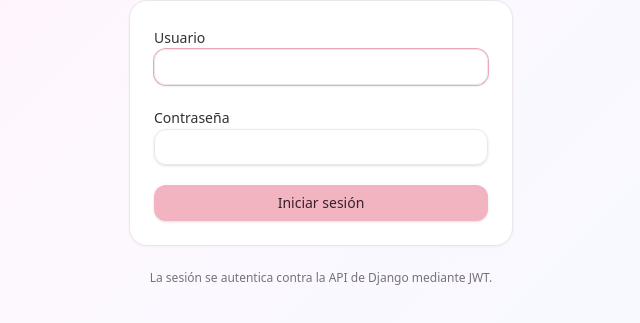
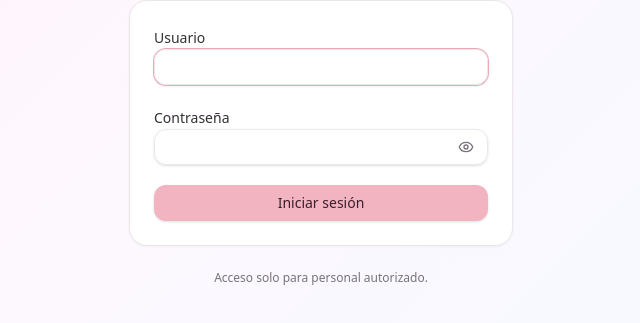
Before and after one commit to AgosBracaccini/gestion-stock-ventas, a React (Vite) app in the folder frontend/: page / in a window 1280 px wide. Shown: the part 307-630 px from the top of the page, without its empty margins (319-959 px from the left). Built offline with nearby package versions, Linux system fonts and the light colour scheme; no server answers.

Commit message:
Login: mensajes en espanol, ver contrasenia y error de conexion claro

```diff
--- a/frontend/src/api/http.ts
+++ b/frontend/src/api/http.ts
@@ -142,7 +142,11 @@ export async function apiRequest<T>(path: string, options: RequestOptions = {}):
     response = await send(skipAuth ? null : getAccessToken());
   } catch (error) {
     if ((error as Error)?.name === "AbortError") throw error;
-    throw new ApiError(0, "No se pudo conectar con el servidor. Verificá que la API esté disponible.", null);
+    throw new ApiError(
+      0,
+      "No se pudo conectar con el servidor. Verificá que la computadora del local esté encendida y que estés conectado a la misma red WiFi.",
+      null,
+    );
   }
 
   if (response.status === 401 && !skipAuth) {
--- a/frontend/src/pages/LoginPage.tsx
+++ b/frontend/src/pages/LoginPage.tsx
@@ -1,6 +1,8 @@
 import { useNavigate } from "react-router-dom";
 import { useEffect, useState } from "react";
+import { Eye, EyeOff } from "lucide-react";
 
+import { ApiError } from "../api/http";
 import { ErrorMessage } from "../components/common/ErrorMessage";
 import { useAuth } from "../auth/AuthProvider";
 import { useTienda } from "../tienda/TiendaProvider";
@@ -8,13 +10,35 @@ import { Button } from "../components/ui/button";
 import { Input } from "../components/ui/input";
 import { Label } from "../components/ui/label";
 
+/** Traduce los errores del login a mensajes claros para quien usa el sistema. */
+function mensajeDeLogin(error: unknown): string {
+  if (error instanceof ApiError) {
+    if (error.status === 0) {
+      return "No se pudo conectar con el servidor. Verificá que la computadora del local esté encendida y que estés conectado a la misma red WiFi.";
+    }
+    if (error.status === 400 || error.status === 401) {
+      return "Usuario o contraseña incorrectos.";
+    }
+    if (error.status === 429) {
+      return "Demasiados intentos. Esperá un minuto antes de volver a intentar.";
+    }
+    if (error.status >= 500) {
+      return "El servidor tuvo un problema. Intentá de nuevo en unos minutos.";
+    }
+    return "No se pudo iniciar sesión. Intentá de nuevo.";
+  }
+
+  return "No se pudo conectar con el servidor. Verificá que la computadora del local esté encendida y que estés conectado a la misma red WiFi.";
+}
+
 export function LoginPage() {
   const { login, isAuthenticated, ready } = useAuth();
   const { nombre } = useTienda();
   const navigate = useNavigate();
   const [username, setUsername] = useState("");
   const [password, setPassword] = useState("");
-  const [error, setError] = useState<unknown>(null);
+  const [verPassword, setVerPassword] = useState(false);
+  const [error, setError] = useState<Error | null>(null);
   const [loading, setLoading] = useState(false);
 
   useEffect(() => {
@@ -26,10 +50,11 @@ export function LoginPage() {
     setError(null);
     setLoading(true);
     try {
-      await login(username, password);
+      await login(username.trim(), password);
       navigate("/dashboard", { replace: true });
     } catch (err) {
-      setError(err);
+      setError(new Error(mensajeDeLogin(err)));
+      setPassword("");
     } finally {
       setLoading(false);
     }
@@ -51,6 +76,9 @@ export function LoginPage() {
             <Input
               id="username"
               autoComplete="username"
+              autoCapitalize="none"
+              autoCorrect="off"
+              spellCheck={false}
               autoFocus
               value={username}
               onChange={(e) => setUsername(e.target.value)}
@@ -60,14 +88,26 @@ export function LoginPage() {
 
           <div className="space-y-2">
             <Label htmlFor="password">Contraseña</Label>
+            <div className="relative">
               <Input
                 id="password"
-              type="password"
+                type={verPassword ? "text" : "password"}
                 autoComplete="current-password"
+                className="pr-11"
                 value={password}
                 onChange={(e) => setPassword(e.target.value)}
                 required
               />
+              <button
+                type="button"
+                onClick={() => setVerPassword((v) => !v)}
+                aria-label={verPassword ? "Ocultar contraseña" : "Mostrar contraseña"}
+                aria-pressed={verPassword}
+                className="absolute inset-y-0 right-0 flex w-11 items-center justify-center text-muted-foreground transition-colors hover:text-foreground"
+              >
+                {verPassword ? <EyeOff className="size-4" /> : <Eye className="size-4" />}
+              </button>
+            </div>
           </div>
 
           <ErrorMessage error={error} />
@@ -78,7 +118,7 @@ export function LoginPage() {
         </form>
 
         <p className="mt-6 text-center text-xs text-muted-foreground">
-          La sesión se autentica contra la API de Django mediante JWT.
+          Acceso solo para personal autorizado.
         </p>
       </div>
     </main>
```
Lines whose indentation alone changed are shown as unchanged.
